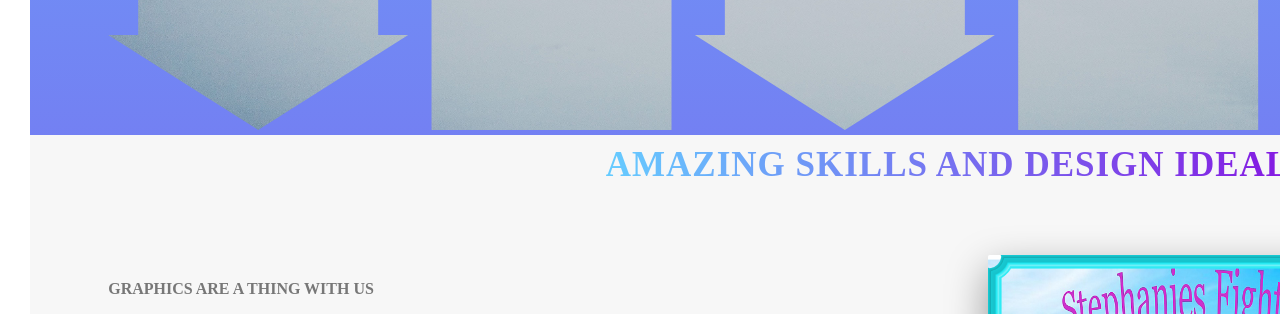
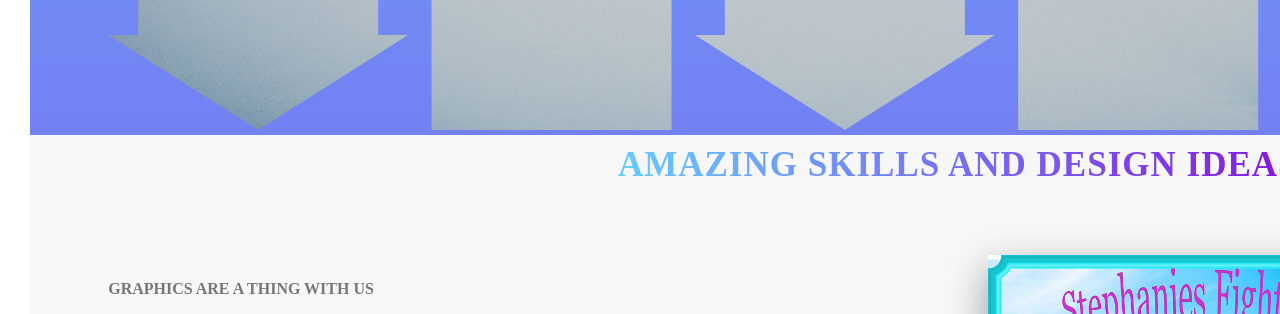
Before and after one commit to Taoiststudent/AphroditeWeb, a website: page index.html in a window 1280 px wide. Shown: the part 1000-1314 px from the top of the page. Drawn offline with Linux system fonts and the light colour scheme.

Commit message:
changed text

```diff
--- a/index.html
+++ b/index.html
@@ -81,7 +81,7 @@
 		<section class="section-about">
 				<div class="u-center-text u-margin-bottom-big">
 					<h2 class="heading-secondary">
-					Amazing skills and design ideals
+					Amazing skills and design ideas
 					</h2>
 				</div>
 
```
